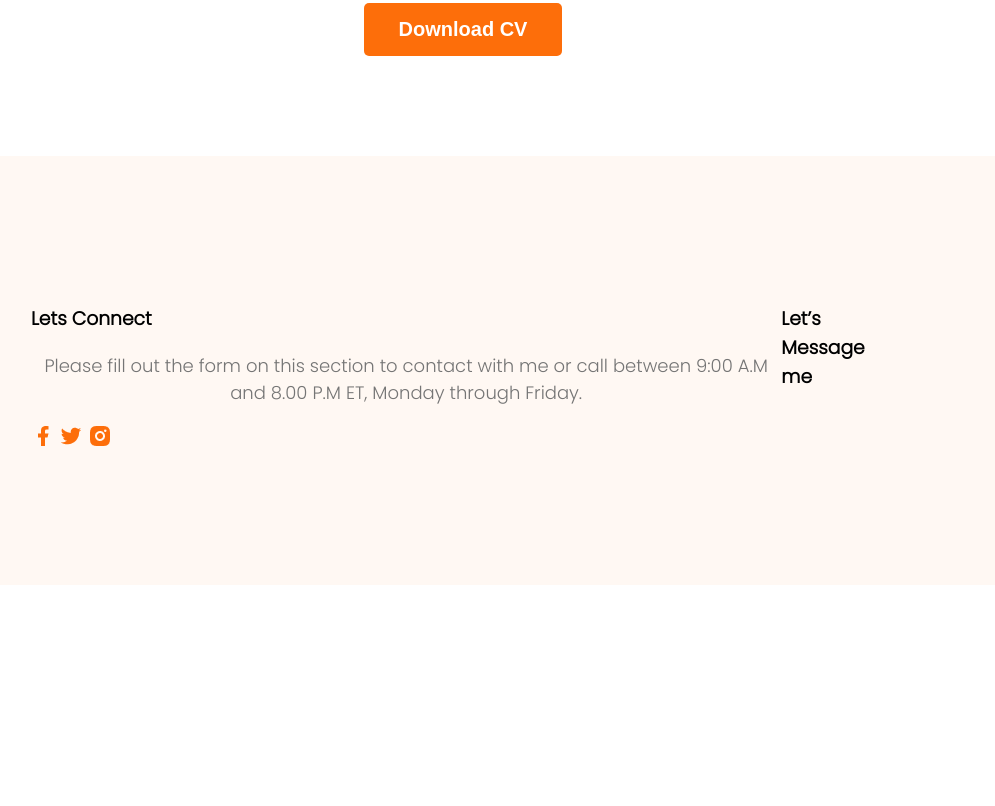
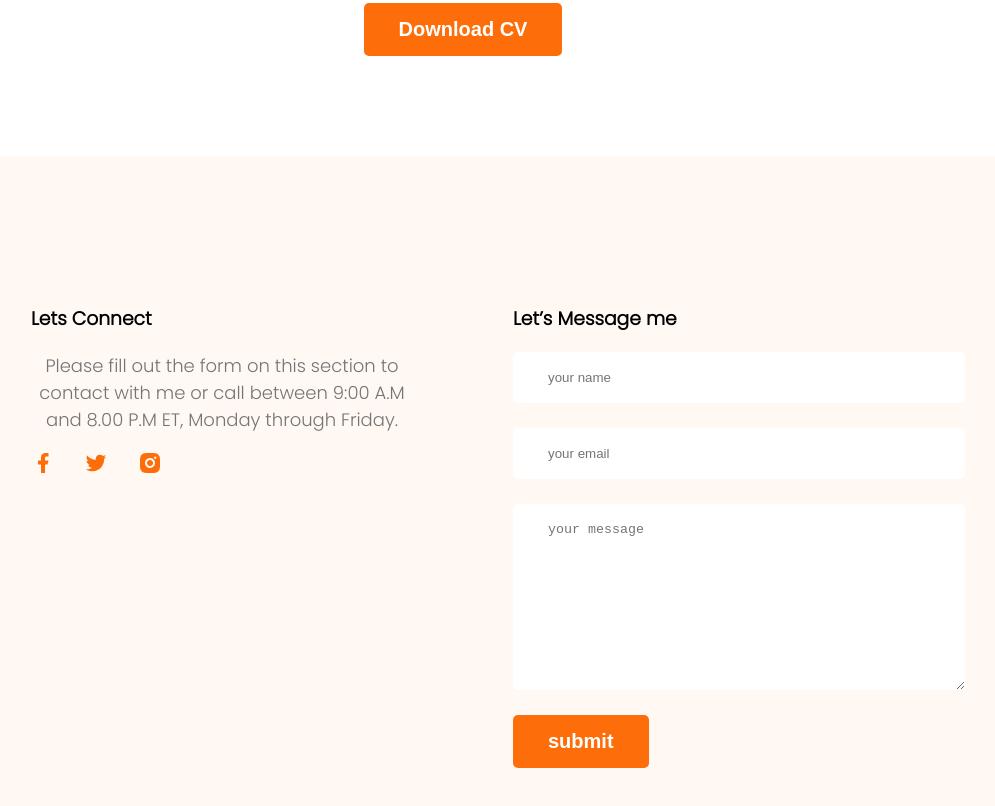
Before and after one commit to AbdulWahidKhan315/developer-portfolio, a plain HTML site: page index.html in a window 1280 px wide. Shown: the part 3293-4099 px from the top of the page, without its empty margins (177-1172 px from the left). Before the commit the page ends 3886 px from the top, so only its background shows below. Drawn offline with Linux system fonts and the light colour scheme.

Commit message:
finished footer section with form

```diff
--- a/index.html
+++ b/index.html
@@ -163,6 +163,12 @@
          </div>
          <div class="footer-column">
             <h3 class="footer-title">Let’s Message me</h3>
+            <form class="contact" action="">
+                <input type="text" placeholder="your name">
+                <input type="email" name="" id="" placeholder="your email">
+                <textarea name="" id="" cols="30" rows="10" placeholder="your message"></textarea>
+                <input class="btn-primary" type="submit" value="submit">
+            </form>
         </div>
     </footer>
 </body>
--- a/styles/portfolio.css
+++ b/styles/portfolio.css
@@ -167,7 +167,8 @@ main section {
     font-weight: 700;
     margin-bottom: 10px;
 }
-.resume-item-institute{
+
+.resume-item-institute {
     margin-bottom: 20px;
     margin-top: 0;
 }
@@ -176,17 +177,40 @@ main section {
 .resume-item-description {
     color: #757575;
 }
-.resume-container hr{
+
+.resume-container hr {
     margin: 30px;
 }
-.download-cv{
+
+.download-cv {
     text-align: center;
     margin-top: 50px;
 }
+
 /* footer section */
-footer{
+footer {
     display: flex;
+    gap: 100px;
     background: #FFF8F3;
     padding: 130px 200px;
     margin-top: 100px;
 }
+
+.footer-column {
+    width: 50%;
+}
+.social-links a{
+    margin-right: 25px;
+}
+
+.contact input[type="text"], .contact input[type="email"],
+textarea {
+    display: block;
+    margin-bottom: 25px;
+    padding: 18px 35px;
+    color: #757575;
+    border-radius: 5px;
+    background: #FFF;
+    border: 0;
+    width: 100%;
+}
```
